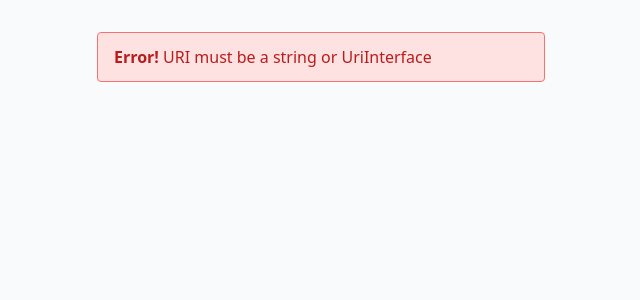
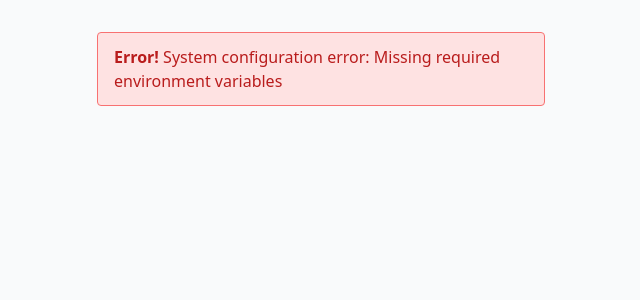
Before and after one commit to silikoun/panel, a PHP site: page / in a window 1280 px wide. Shown: the top 300 px of the page, without its empty margins (319-959 px from the left). Run offline with PHP 8.4, Linux system fonts and the light colour scheme; the visitor is signed in with stand-in values (Sample User, id 1).

Commit message:
Update environment variable handling in index.php

```diff
--- a/index.php
+++ b/index.php
@@ -3,26 +3,36 @@ ini_set('memory_limit', '1G');
 require 'vendor/autoload.php';
 session_start();
 
-use Dotenv\Dotenv;
 use GuzzleHttp\Client;
 
-// Try to load .env file if it exists, otherwise use environment variables
+// Initialize environment variables with defaults
+$_ENV['SUPABASE_URL'] = getenv('SUPABASE_URL') ?: '';
+$_ENV['SUPABASE_KEY'] = getenv('SUPABASE_KEY') ?: '';
+
+// Log environment variables for debugging
+error_log("SUPABASE_URL: " . $_ENV['SUPABASE_URL']);
+error_log("SUPABASE_KEY length: " . strlen($_ENV['SUPABASE_KEY']));
+
+// Only try to load .env if it exists
 if (file_exists(__DIR__ . '/.env')) {
-    $dotenv = Dotenv::createImmutable(__DIR__);
+    $dotenv = Dotenv\Dotenv::createImmutable(__DIR__);
+    try {
         $dotenv->load();
+    } catch (Exception $e) {
+        // Log error but don't crash
+        error_log('Error loading .env file: ' . $e->getMessage());
     }
-
-// Set environment variables if not already set
-if (!isset($_ENV['SUPABASE_URL'])) {
-    $_ENV['SUPABASE_URL'] = getenv('SUPABASE_URL');
-}
-if (!isset($_ENV['SUPABASE_KEY'])) {
-    $_ENV['SUPABASE_KEY'] = getenv('SUPABASE_KEY');
 }
 
 $isAuthenticated = isset($_SESSION['user']);
 $error = null;
 
+// Validate environment variables
+if (empty($_ENV['SUPABASE_URL']) || empty($_ENV['SUPABASE_KEY'])) {
+    error_log("Missing required environment variables");
+    $isInitialized = false;
+    $error = 'System configuration error: Missing required environment variables';
+} else {
     try {
         $client = new Client([
             'base_uri' => $_ENV['SUPABASE_URL'],
@@ -38,6 +48,7 @@ try {
         $isInitialized = false;
         error_log('Client initialization error: ' . $e->getMessage());
         $error = $e->getMessage();
+    }
 }
 
 // If user is not logged in, redirect to landing page
```
Lines whose indentation alone changed are shown as unchanged.
